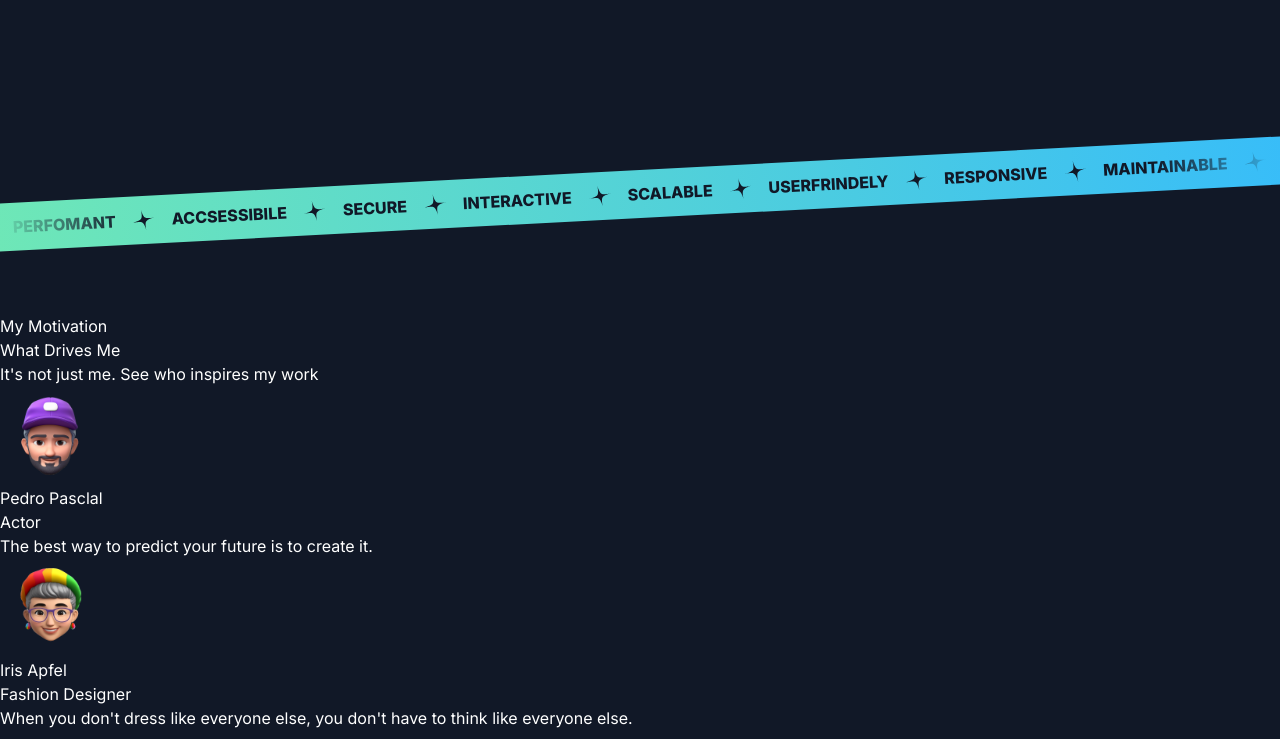
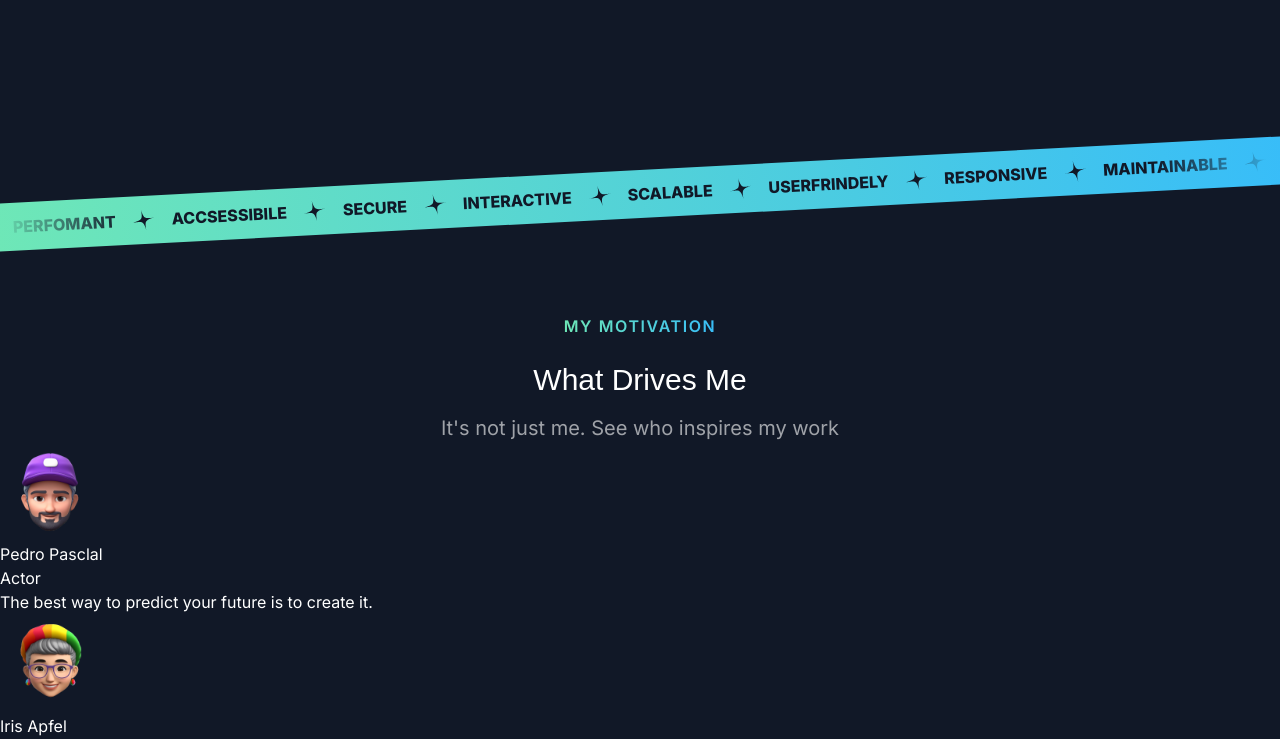
Before and after one commit to eziz-tajiev/Portfolio, a Next.js app: page / in a window 1280 px wide. Shown: the part 2622-3361 px from the top of the page. Built offline with nearby package versions, Linux system fonts and the light colour scheme; a web font is replaced by a local one.

Commit message:
removed the duplicate code and add sectionHeader

```diff
--- a/src/components/SectionHeader.tsx
+++ b/src/components/SectionHeader.tsx
@@ -1,7 +1,7 @@
 
 export const SectionHeader = ({
+    eyebrow,
     title,
-    eyebrow,
     description,
 }: {
     title: string;
@@ -12,11 +12,11 @@ export const SectionHeader = ({
         <>
         <div className="flex justify-center">
           <p className="uppercase font-semibold tracking-widest bg-gradient-to-r from-emerald-300 to-sky-400 text-transparent bg-clip-text">
-            {title}
+            {eyebrow}
           </p>
         </div>
         <h2 className="font-serif text-3xl text-center mt-6">
-            {eyebrow}
+            {title}
         </h2>
         <p className="text-center text-white/60 mt-4 md:text-lg lg:text-xl max-w-md mx-auto">
             {description}
--- a/src/sections/Projects.tsx
+++ b/src/sections/Projects.tsx
@@ -1,10 +1,11 @@
-import darkSaasLandingPage from "@/assets/images/dark-saas-landing-page.png";
-import lightSaasLandingPage from "@/assets/images/light-saas-landing-page.png";
-import aiStartupLandingPage from "@/assets/images/ai-startup-landing-page.png";
+import photo1 from "@/assets/images/dark-saas-landing-page.png";
+import photo2 from "@/assets/images/light-saas-landing-page.png";
+import photo3 from "@/assets/images/ai-startup-landing-page.png";
 import Image from "next/image";
 import CheckIcon from "@/assets/icons/check-circle.svg"
 import ArrowUpRight from "@/assets/icons/arrow-up-right.svg"
 import grainImage from "@/assets/images/grain.jpg"
+import { SectionHeader } from "@/components/SectionHeader";
 
 const portfolioProjects = [
   {
@@ -17,7 +18,7 @@ const portfolioProjects = [
       { title: "Project Description" },
     ],
     link: "fitgym",
-    image: darkSaasLandingPage,
+    image: photo1,
   },
   {
     company: "Project Two",
@@ -29,7 +30,7 @@ const portfolioProjects = [
       { title: "Project Description" },
     ],
     link: "Github",
-    image: lightSaasLandingPage,
+    image: photo2,
   },
   {
     company: "Project Three",
@@ -41,7 +42,7 @@ const portfolioProjects = [
       { title: "Project Description" },
     ],
     link: "dashboard",
-    image: aiStartupLandingPage,
+    image: photo3,
   },
 ];
 
@@ -49,11 +50,11 @@ export const ProjectsSection = () => {
   return (
     <section className="pb-16 lg:py-24">
       <div className="container">
-        <div className="flex justify-center">
-          <p className="uppercase font-semibold tracking-widest bg-gradient-to-r from-emerald-300 to-sky-400 text-transparent bg-clip-text">Real-world Results</p>
-        </div>
-        <h2 className="font-serif text-3xl text-center mt-6">Featured Projects</h2>
-        <p className="text-center text-white/60 mt-4 md:text-lg lg:text-xl max-w-md mx-auto">See how I transformed concepts into engaging digital experiences.</p>
+        <SectionHeader
+        eyebrow="Real-world Results"
+        title="Featured Projects"
+        description="See how I transformed concepts into engaging digital experiences."
+        />
         <div className="flex flex-col mt-10 md:mt-20 gap-16">
           {portfolioProjects.map((project) => (
             <div key={project.title}
--- a/src/sections/Testimonials.tsx
+++ b/src/sections/Testimonials.tsx
@@ -3,6 +3,7 @@ import memojiAvatar2 from "@/assets/images/memoji-avatar-2.png";
 import memojiAvatar3 from "@/assets/images/memoji-avatar-3.png";
 import memojiAvatar4 from "@/assets/images/memoji-avatar-4.png";
 import memojiAvatar5 from "@/assets/images/memoji-avatar-5.png";
+import { SectionHeader } from "@/components/SectionHeader";
 import Image from "next/image";
 
 const testimonials = [
@@ -21,7 +22,7 @@ const testimonials = [
   {
     name: "Saidmurod Davlatov",
     position: "Businessman",
-    text: "By stopping making excuses, you transform your life and gain confidence in yourself",
+    text: "By stopping making excuses, you transform your life and gain confidence in yourself.",
     avatar: memojiAvatar3,
   },
   {
@@ -41,9 +42,11 @@ const testimonials = [
 export const TestimonialsSection = () => {
   return(
     <div>
-      <p>My Motivation</p>
-      <h2>What Drives Me</h2>
-      <p>It's not just me. See who inspires my work</p>
+      <SectionHeader
+        eyebrow="My Motivation"
+        title="What Drives Me"
+        description="It's not just me. See who inspires my work"
+      />
       <div>
         {testimonials.map((testimonial) => (
           <div key={testimonial.name}>
```
